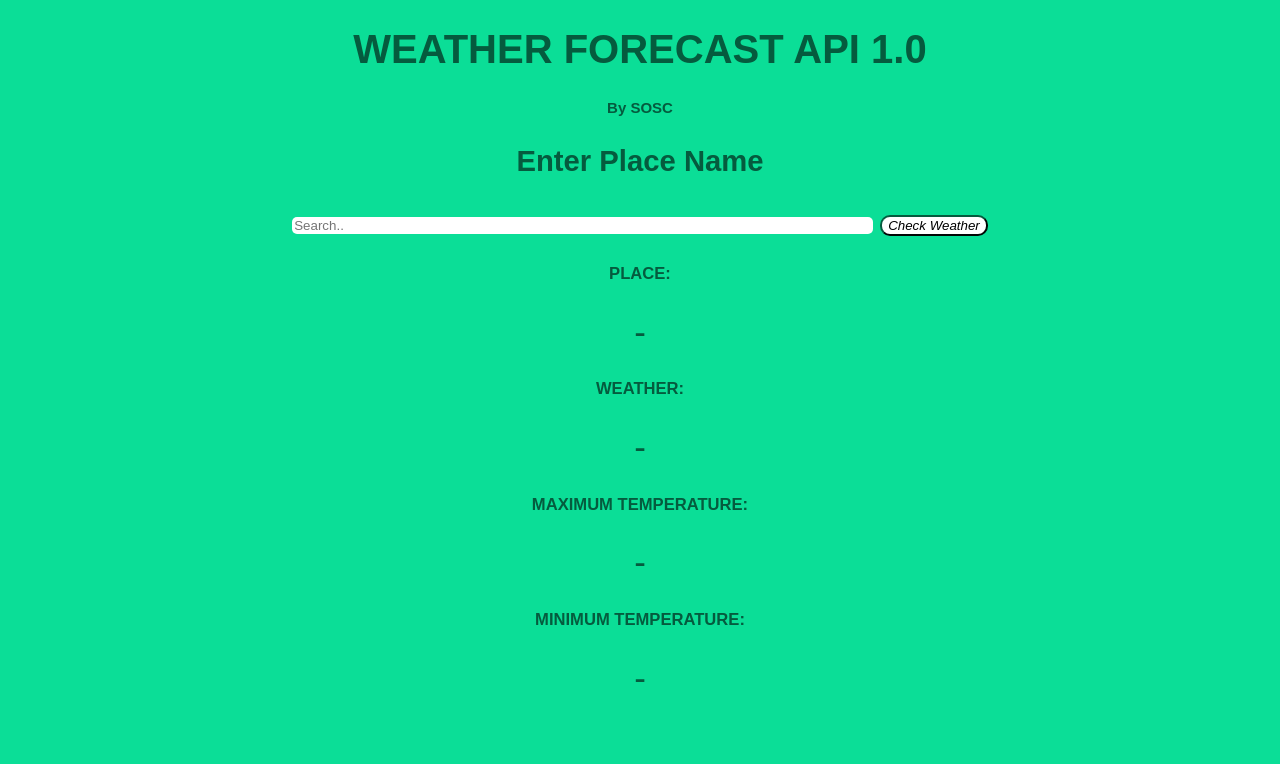
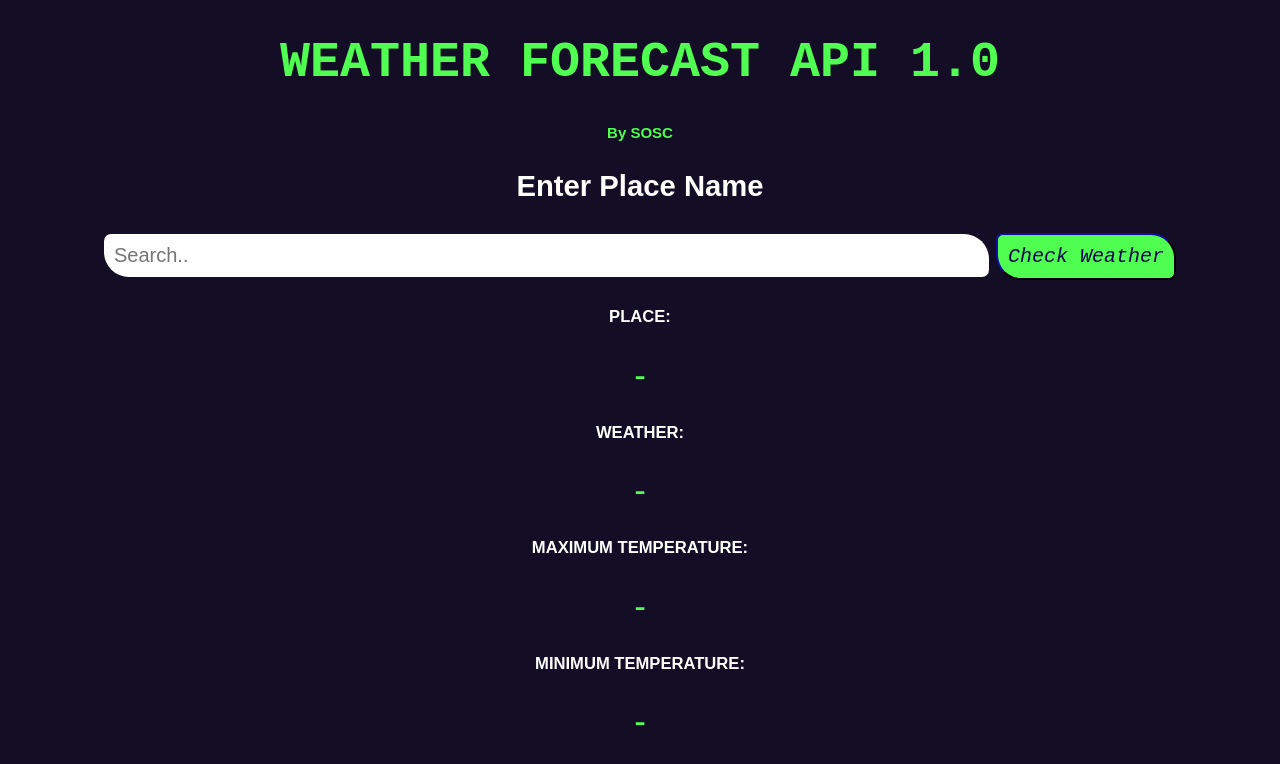
Before and after one commit to nathanielmathew/weather-api, a plain HTML site: page index.html in a window 1280 px wide. Drawn offline with Linux system fonts and the light colour scheme.

Commit message:
Update styles.css

```diff
--- a/CSS/styles.css
+++ b/CSS/styles.css
@@ -1,43 +1,46 @@
 body{
     text-align: center;
-    background: #0bde97;
+    background: #130e25;
     font-family: sans-serif;
     font-size: 25px;
-    color: #055b3e;
+    color: white;
 }
 
 .SOSC{
-  color: #055b3e;
+  color: #50fd51;
   font-size: 15px;
   font-family: sans-serif;
 
 }
 
 .header{
-  color: #055b3e;
-  font-size: 40px;
-  font-family: sans-serif;
+  color: #50fd51;
+  font-size: 50px;
+  font-family: monospace;
 
 }
 .searchbox{
-      border: 2px;
-    border-radius: 5px;
+    border: 2px;
+    border-radius: 7px 25px;
+    padding: 10px;
+    font-size: 20px;
 }
 .find{
-  background: #ffffff;
-  border-radius: 10px;
-  border-bottom-color: #055b3e;
-  border-top-color: #055b3e;
-  border-left-color: #055b3e;
-  border-right-color: #055b3e;
+  background: #50fd51;
+  font-family: monospace;
+  font-size: 20px;
+  color: #090651;
+  border-radius: 7px 25px;
+  border-color: #090651;
+  padding: 10px;
 }
 .Parameters{
 	height: 70%;
 	font-size: 20px;
-  color: #055b3e;
+  color: white;
 }
 .entity{
   font-family: sans-serif;
-  color: #055b3e;
+  color: #50fd51;
   font-size: 35px;
 }
```
